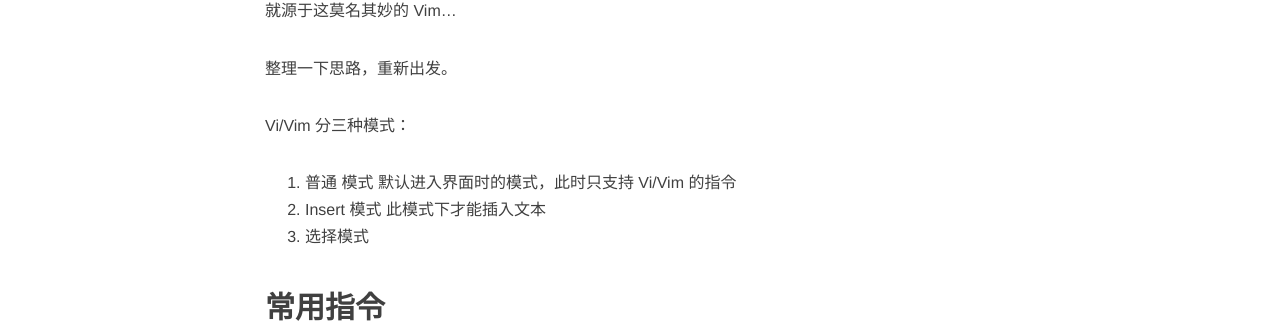
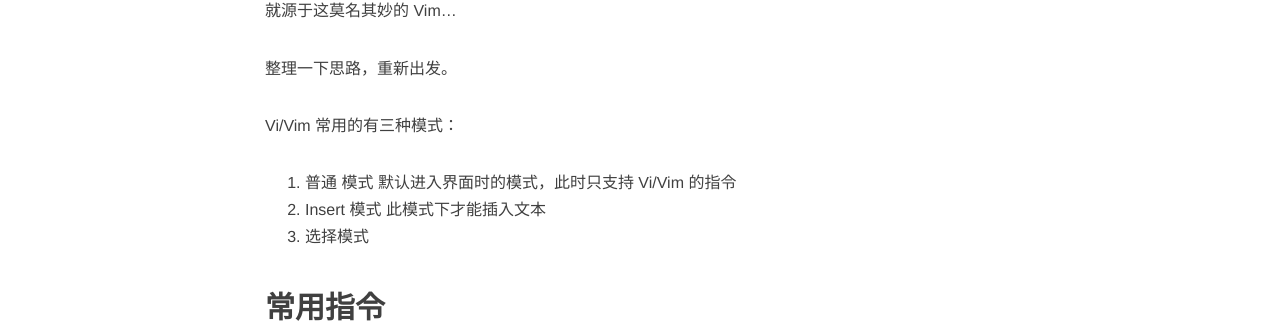
Before and after one commit to Azeril/Microdust, a Jekyll site: the page built from _posts/2015-10-23-Vim.md, in a window 1280 px wide and 900 px high, scrolled down 424 px. Shown: the part 143-466 px from the top of the window. Built offline with Jekyll 4.4.1, drawn with Linux system fonts in a browser that asks for light colours; nearby versions of some CDN libraries; comment, search, counter and statistics services are not loaded.

```diff
--- a/_posts/2015-10-23-Vim.md
+++ b/_posts/2015-10-23-Vim.md
@@ -12,7 +12,7 @@ description: 「VIM 的基础知识与命令集」
 
 整理一下思路，重新出发。
 
-Vi/Vim 分三种模式：
+Vi/Vim 常用的有三种模式：
 
 1. 普通 模式 默认进入界面时的模式，此时只支持 Vi/Vim 的指令
 2. Insert 模式 此模式下才能插入文本
@@ -96,6 +96,6 @@ Control + b
 | d1G | 删至文档首部 |
 
 
-## 命令行进入设定退出
+### 命令行进入设定退出
 
 Ctrl + C 退出
```
Also changed, not shown: Tools.md (+2 -0 lines).
